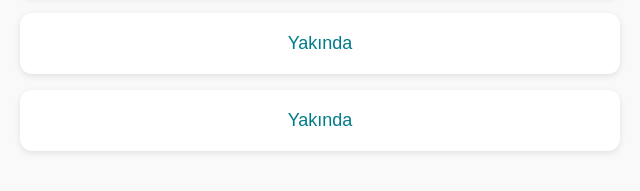
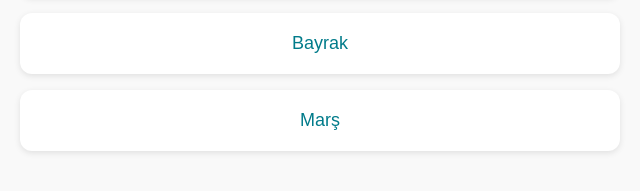
Before and after one commit to iMert07/anatolya, a plain HTML site: page index.html in a window 1280 px wide. Shown: the part 383-574 px from the top of the page, 320-960 px from the left. Drawn offline with Linux system fonts and the light colour scheme.

Commit message:
Update index.html

```diff
--- a/index.html
+++ b/index.html
@@ -53,8 +53,8 @@
     <div class="box"><a href="https://rumdili.vercel.app" target="_blank">Sözlük</a></div>
     <div class="box"><a href="https://hizliresim.com/1om1xo4" target="_blank">Harfler Ve Sayılar</a></div>
     <div class="box"><a href="https://hizliresim.com/sfoc88h" target="_blank">Harita</a></div>
-    <div class="box"><a href="https://yakindadedimya.com" target="_blank">Yakında</a></div>
-    <div class="box"><a href="https://yakindadedimya.com" target="_blank">Yakında</a></div>
+    <div class="box"><a href="https://hizliresim.com/1dm6s0x" target="_blank">Bayrak</a></div>
+    <div class="box"><a href="https://hizliresim.com/lcl7x4e" target="_blank">Marş</a></div>
   </div>
 </body>
 </html>
```
